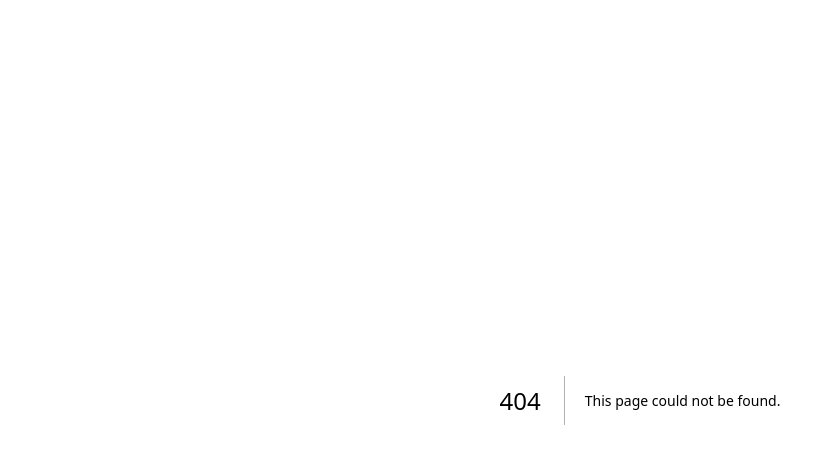
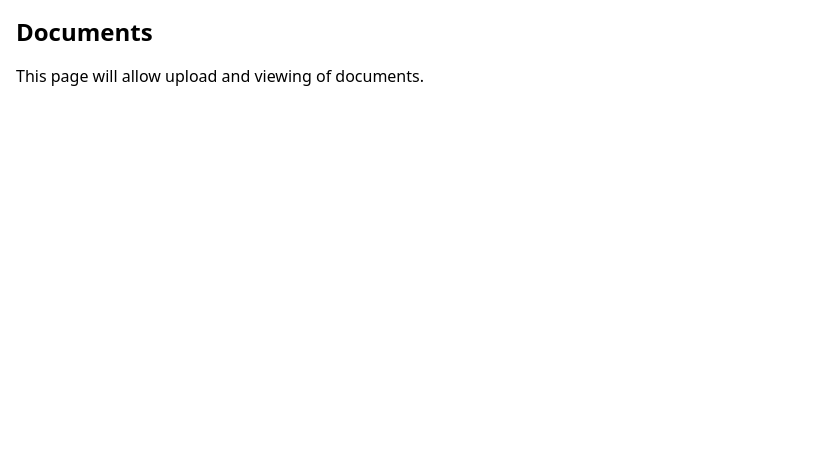
Before and after one commit to Padout/unifiedcare-mvp, a Next.js app: page /documents in a window 1280 px wide. Before the commit this address had no page. Shown: the top 464 px of the page, without its empty margins (0-825 px from the left). Built offline with nearby package versions, Linux system fonts and the light colour scheme.

Commit message:
Add documents page

```diff
--- /dev/null
+++ b/pages/documents.tsx
@@ -0,0 +1,12 @@
+import { NextPage } from 'next';
+
+const Documents: NextPage = () => {
+  return (
+    <main className="p-4">
+      <h1 className="text-2xl font-bold mb-4">Documents</h1>
+      <p>This page will allow upload and viewing of documents.</p>
+    </main>
+  );
+};
+
+export default Documents;
```
